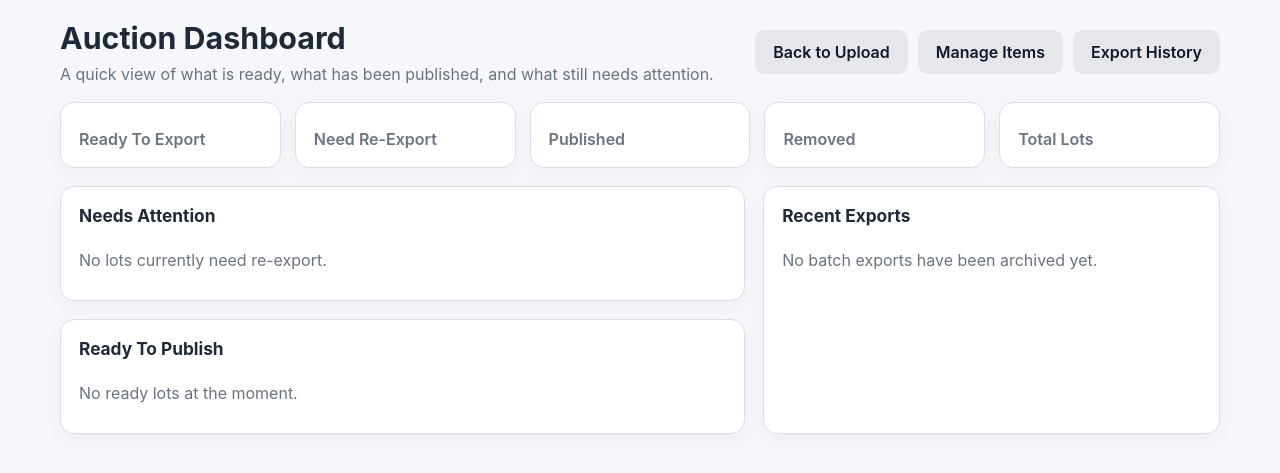
After one commit to tpobryan/treasureandthyme_inventory_manager, a Flask app: template templates/dashboard.html in a window 1280 px wide. The commit adds this page. Shown: the top 473 px of the page. Run offline with Flask 3, Linux system fonts and the light colour scheme; the template is opened without the code that fills it, so the values that code supplies are empty.

Commit message:
Add auction dashboard overview

```diff
--- a/app.py
+++ b/app.py
@@ -795,6 +795,50 @@ def fetch_manage_item_counts() -> dict[str, int]:
         ITEM_STATUS_REMOVED: counts[ITEM_STATUS_REMOVED],
         "all": sum(counts.values()),
     }
+
+
+def fetch_dashboard_items(statuses: list[str], limit: int = 5) -> list[dict[str, str]]:
+    if not database_enabled() or not statuses:
+        return []
+
+    ensure_item_store_ready()
+    connection, dialect = connect_item_store()
+    assert connection is not None
+
+    try:
+        cursor = connection.cursor()
+        placeholders = ", ".join(["?"] * len(statuses)) if dialect == "sqlite" else ", ".join(["%s"] * len(statuses))
+        limit_placeholder = "?" if dialect == "sqlite" else "%s"
+        cursor.execute(
+            f"""
+            SELECT
+                lot_number,
+                title,
+                status,
+                category,
+                updated_at,
+                published_at
+            FROM auction_items
+            WHERE status IN ({placeholders})
+            ORDER BY updated_at DESC, lot_number DESC
+            LIMIT {limit_placeholder}
+            """,
+            tuple(statuses) + (limit,),
+        )
+        records = cursor.fetchall()
+    finally:
+        connection.close()
+
+    items: list[dict[str, str]] = []
+    for record in records:
+        if isinstance(record, sqlite3.Row):
+            item = {key: "" if record[key] is None else str(record[key]) for key in record.keys()}
+        elif isinstance(record, dict):
+            item = {key: "" if value is None else str(value) for key, value in record.items()}
+        else:
+            continue
+        items.append(item)
+    return items
 
 
 def fetch_saved_item(lot_number: int) -> dict[str, str] | None:
@@ -1661,6 +1705,21 @@ def index():
     )
 
 
+@app.route("/dashboard", methods=["GET"])
+def dashboard():
+    if not database_enabled():
+        flash("The auction dashboard is available when DATABASE_URL is configured.")
+        return redirect(url_for("index"))
+
+    return render_template(
+        "dashboard.html",
+        counts=fetch_manage_item_counts(),
+        recent_exports=list_export_archives()[:5],
+        needs_update_items=fetch_dashboard_items([ITEM_STATUS_NEEDS_UPDATE], limit=5),
+        ready_items=fetch_dashboard_items([ITEM_STATUS_READY], limit=5),
+    )
+
+
 @app.route("/export_csv", methods=["GET"])
 def export_csv():
     rows = fetch_export_rows()
--- /dev/null
+++ b/templates/dashboard.html
@@ -0,0 +1,311 @@
+<!DOCTYPE html>
+<html lang="en">
+<head>
+  <meta charset="utf-8">
+  <meta name="viewport" content="width=device-width, initial-scale=1">
+  <title>Auction Dashboard</title>
+  <style>
+    :root {
+      --bg: #f6f7fb;
+      --card: #ffffff;
+      --border: #d9deea;
+      --text: #1f2937;
+      --muted: #6b7280;
+      --accent: #2563eb;
+      --accent-hover: #1d4ed8;
+      --radius: 14px;
+      --ready-bg: #ecfdf5;
+      --ready-text: #166534;
+      --published-bg: #eff6ff;
+      --published-text: #1d4ed8;
+      --update-bg: #fff7ed;
+      --update-text: #c2410c;
+      --removed-bg: #fef2f2;
+      --removed-text: #991b1b;
+    }
+
+    * { box-sizing: border-box; }
+    body {
+      margin: 0;
+      font-family: -apple-system, BlinkMacSystemFont, "Segoe UI", Roboto, sans-serif;
+      background: var(--bg);
+      color: var(--text);
+    }
+    .wrap {
+      max-width: 1200px;
+      margin: 0 auto;
+      padding: 20px;
+    }
+    .topbar {
+      display: flex;
+      gap: 10px;
+      justify-content: space-between;
+      align-items: center;
+      flex-wrap: wrap;
+      margin-bottom: 18px;
+    }
+    .button-row {
+      display: flex;
+      gap: 10px;
+      flex-wrap: wrap;
+    }
+    .button-link {
+      appearance: none;
+      border: 0;
+      border-radius: 10px;
+      padding: 12px 18px;
+      font: inherit;
+      font-weight: 600;
+      background: var(--accent);
+      color: white;
+      text-decoration: none;
+      display: inline-block;
+    }
+    .button-link:hover {
+      background: var(--accent-hover);
+    }
+    .button-link.secondary {
+      background: #e5e7eb;
+      color: #111827;
+    }
+    .button-link.secondary:hover {
+      background: #d1d5db;
+    }
+    h1 {
+      margin: 0 0 8px;
+      font-size: 1.9rem;
+      line-height: 1.2;
+    }
+    .sub {
+      margin: 0;
+      color: var(--muted);
+      font-size: 1rem;
+    }
+    .grid {
+      display: grid;
+      gap: 18px;
+    }
+    .summary-grid {
+      display: grid;
+      grid-template-columns: repeat(5, minmax(0, 1fr));
+      gap: 14px;
+    }
+    .card {
+      background: var(--card);
+      border: 1px solid var(--border);
+      border-radius: var(--radius);
+      padding: 18px;
+      box-shadow: 0 6px 20px rgba(0,0,0,0.04);
+    }
+    .summary-card h2 {
+      margin: 0;
+      font-size: 2rem;
+      line-height: 1;
+    }
+    .summary-card p {
+      margin: 8px 0 0;
+      color: var(--muted);
+      font-weight: 600;
+    }
+    .layout {
+      display: grid;
+      grid-template-columns: 1.2fr 0.8fr;
+      gap: 18px;
+    }
+    .list {
+      display: grid;
+      gap: 10px;
+    }
+    .item-row {
+      display: flex;
+      justify-content: space-between;
+      gap: 12px;
+      padding: 12px;
+      border: 1px solid var(--border);
+      border-radius: 12px;
+      background: #fafafa;
+      align-items: center;
+    }
+    .item-title {
+      font-weight: 700;
+    }
+    .item-meta {
+      color: var(--muted);
+      font-size: 0.92rem;
+      margin-top: 4px;
+    }
+    .status-pill {
+      display: inline-block;
+      padding: 4px 10px;
+      border-radius: 999px;
+      font-size: 0.85rem;
+      font-weight: 600;
+      text-transform: capitalize;
+    }
+    .status-ready {
+      background: var(--ready-bg);
+      color: var(--ready-text);
+    }
+    .status-published {
+      background: var(--published-bg);
+      color: var(--published-text);
+    }
+    .status-needs-update {
+      background: var(--update-bg);
+      color: var(--update-text);
+    }
+    .status-removed {
+      background: var(--removed-bg);
+      color: var(--removed-text);
+    }
+    .section-title {
+      margin: 0 0 12px;
+      font-size: 1.08rem;
+    }
+    .empty {
+      color: var(--muted);
+      padding: 12px 0;
+    }
+    table {
+      width: 100%;
+      border-collapse: collapse;
+    }
+    th, td {
+      text-align: left;
+      padding: 10px 0;
+      border-bottom: 1px solid var(--border);
+      vertical-align: top;
+    }
+    th {
+      color: #334155;
+      font-size: 0.92rem;
+    }
+    tr:last-child td {
+      border-bottom: 0;
+    }
+    @media (max-width: 980px) {
+      .summary-grid {
+        grid-template-columns: repeat(2, minmax(0, 1fr));
+      }
+      .layout {
+        grid-template-columns: 1fr;
+      }
+    }
+    @media (max-width: 640px) {
+      .summary-grid {
+        grid-template-columns: 1fr;
+      }
+    }
+  </style>
+</head>
+<body>
+  <div class="wrap">
+    <div class="topbar">
+      <div>
+        <h1>Auction Dashboard</h1>
+        <p class="sub">A quick view of what is ready, what has been published, and what still needs attention.</p>
+      </div>
+      <div class="button-row">
+        <a class="button-link secondary" href="{{ url_for('index') }}">Back to Upload</a>
+        <a class="button-link secondary" href="{{ url_for('manage_items') }}">Manage Items</a>
+        <a class="button-link secondary" href="{{ url_for('export_history') }}">Export History</a>
+      </div>
+    </div>
+
+    <div class="grid">
+      <div class="summary-grid">
+        <a class="card summary-card" href="{{ url_for('manage_items', status='ready') }}" style="text-decoration:none; color:inherit;">
+          <h2>{{ counts['ready'] }}</h2>
+          <p>Ready To Export</p>
+        </a>
+        <a class="card summary-card" href="{{ url_for('manage_items', status='needs_update') }}" style="text-decoration:none; color:inherit;">
+          <h2>{{ counts['needs_update'] }}</h2>
+          <p>Need Re-Export</p>
+        </a>
+        <a class="card summary-card" href="{{ url_for('manage_items', status='published') }}" style="text-decoration:none; color:inherit;">
+          <h2>{{ counts['published'] }}</h2>
+          <p>Published</p>
+        </a>
+        <a class="card summary-card" href="{{ url_for('manage_items', status='removed') }}" style="text-decoration:none; color:inherit;">
+          <h2>{{ counts['removed'] }}</h2>
+          <p>Removed</p>
+        </a>
+        <a class="card summary-card" href="{{ url_for('manage_items', status='all') }}" style="text-decoration:none; color:inherit;">
+          <h2>{{ counts['all'] }}</h2>
+          <p>Total Lots</p>
+        </a>
+      </div>
+
+      <div class="layout">
+        <div class="grid">
+          <div class="card">
+            <h2 class="section-title">Needs Attention</h2>
+            {% if needs_update_items %}
+              <div class="list">
+                {% for item in needs_update_items %}
+                  <div class="item-row">
+                    <div>
+                      <div class="item-title">Lot {{ item['lot_number'] }}: {{ item['title'] }}</div>
+                      <div class="item-meta">{{ item['category'] }} · Updated {{ item['updated_at'] }}</div>
+                    </div>
+                    <div>
+                      <span class="status-pill status-needs-update">{{ item['status'] }}</span>
+                    </div>
+                  </div>
+                {% endfor %}
+              </div>
+            {% else %}
+              <div class="empty">No lots currently need re-export.</div>
+            {% endif %}
+          </div>
+
+          <div class="card">
+            <h2 class="section-title">Ready To Publish</h2>
+            {% if ready_items %}
+              <div class="list">
+                {% for item in ready_items %}
+                  <div class="item-row">
+                    <div>
+                      <div class="item-title">Lot {{ item['lot_number'] }}: {{ item['title'] }}</div>
+                      <div class="item-meta">{{ item['category'] }} · Updated {{ item['updated_at'] }}</div>
+                    </div>
+                    <div>
+                      <span class="status-pill status-ready">{{ item['status'] }}</span>
+                    </div>
+                  </div>
+                {% endfor %}
+              </div>
+            {% else %}
+              <div class="empty">No ready lots at the moment.</div>
+            {% endif %}
+          </div>
+        </div>
+
+        <div class="card">
+          <h2 class="section-title">Recent Exports</h2>
+          {% if recent_exports %}
+            <table>
+              <thead>
+                <tr>
+                  <th>Filename</th>
+                  <th>Saved</th>
+                </tr>
+              </thead>
+              <tbody>
+                {% for export in recent_exports %}
+                  <tr>
+                    <td><a href="{{ url_for('download_export_archive', filename=export['filename']) }}">{{ export['filename'] }}</a></td>
+                    <td>{{ export['modified_at'] }}</td>
+                  </tr>
+                {% endfor %}
+              </tbody>
+            </table>
+          {% else %}
+            <div class="empty">No batch exports have been archived yet.</div>
+          {% endif %}
+        </div>
+      </div>
+    </div>
+  </div>
+</body>
+</html>
--- a/templates/index.html
+++ b/templates/index.html
@@ -494,6 +494,7 @@
           <button type="submit" id="analyzeButton">Analyze</button>
           <a class="button-link secondary" href="{{ url_for('export_csv') }}">Download AuctionNinja CSV</a>
           {% if database_enabled %}
+            <a class="button-link secondary" href="{{ url_for('dashboard') }}">Auction Dashboard</a>
             <a class="button-link secondary" href="{{ url_for('manage_items') }}">Manage Export Batches</a>
             <a class="button-link secondary" href="{{ url_for('export_history') }}">Export History</a>
           {% endif %}
```
Also changed, not shown: tests/test_app.py (+91 -0 lines).
